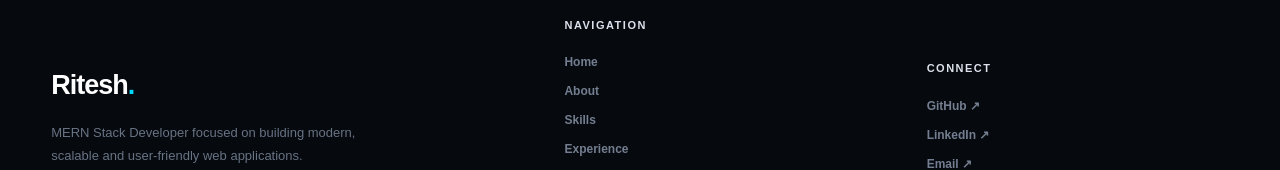
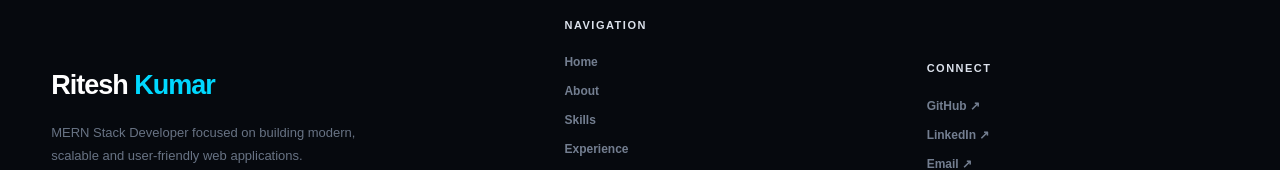
Before and after one commit to itsritesh02/Portfolio, a React (Vite) app in the folder client/: page / in a window 1280 px wide. Shown: the part 6139-6309 px from the top of the page. Built offline with nearby package versions, Linux system fonts and the light colour scheme.

Commit message:
footerr mod

```diff
--- a/client/src/components/Footer.jsx
+++ b/client/src/components/Footer.jsx
@@ -10,7 +10,7 @@ const Footer = () => {
 
         <div className="footer-brand">
           <a href="#home" className="footer-logo">
-            Ritesh<span>.</span>
+            Ritesh <span>Kumar</span>
           </a>
 
           <p>
```
